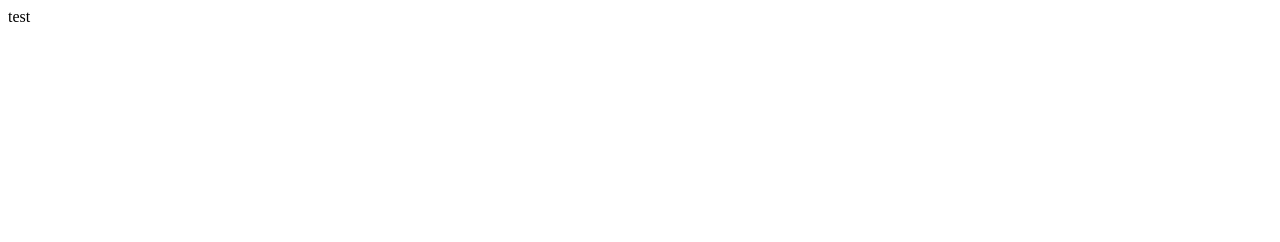
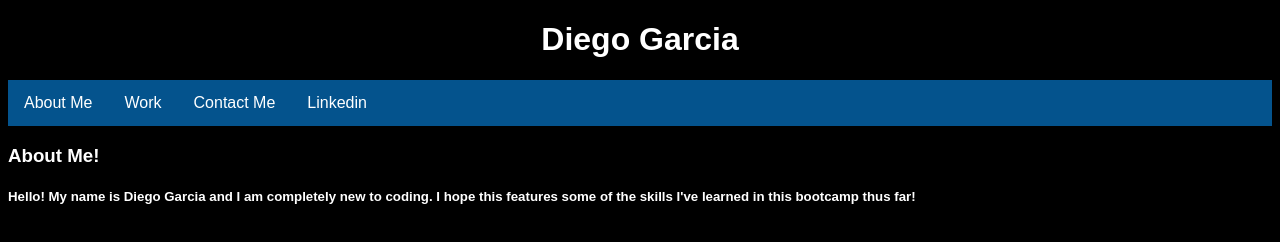
Before and after one commit to djgarciam/portfolio, a plain HTML site: page index.html in a window 1280 px wide. Drawn offline with Linux system fonts and the light colour scheme.

Commit message:
added Html and CSS

```diff
--- /dev/null
+++ b/assets/style.css
@@ -0,0 +1,28 @@
+header {
+    text-align: center;
+ }
+
+
+ ul {
+    list-style-type: none;
+    margin: 0;
+    padding: 0;
+    overflow: hidden;
+    background-color: #04538D;
+  }
+   li {
+    float: left;
+    margin: 0;
+    padding: 0;
+  }
+   li a {
+    display: block;
+    color: white;
+    text-align: center;
+    margin: 0;
+    padding: 14px 16px;
+    text-decoration: none;
+  }
+   li a:hover {
+    background-color: #033153;
+  }
--- a/index.html
+++ b/index.html
@@ -1,3 +1,41 @@
-<test>
-    test
-</test>
+<!DOCTYPE html>
+<html lang="en">
+ <head>
+   <meta charset="UTF-8">
+   <meta name="viewport" content="width=device-width, initial-scale=1.0">
+   <meta http-equiv="X-UA-Compatible" content="ie=edge">
+   <title>HTML 5 Boilerplate</title>
+   <link rel="stylesheet" href="./assets/style.css">
+   <style>
+       body {background-color: black;}
+       body {color: white;}
+       body {font-family: sans-serif;}
+   </style>
+ </head>
+ <body>
+   <header>
+       <h1>Diego Garcia</h1>
+   </header>
+   <section>
+       <div id="nav">
+           <ul>
+               <li><a href="">About Me</a></li>
+               <li><a href="">Work</a></li>
+               <li><a href="">Contact Me</a></li>
+               <li><a href="https://www.linkedin.com/in/diego-garcia-mendez-37ab18191/">Linkedin</a></li>
+           </ul>
+       </div>
+   </section>
+   <section>
+       <p id="about">
+           <h3>
+               About Me!
+           </h3>
+           <h5>
+               Hello! My name is Diego Garcia and I am completely new to coding. I hope this features some of the skills I've learned in this bootcamp thus far!
+           </h5>
+       </p>
+   </section>
+</section>
+ </body>
+</html>
```
